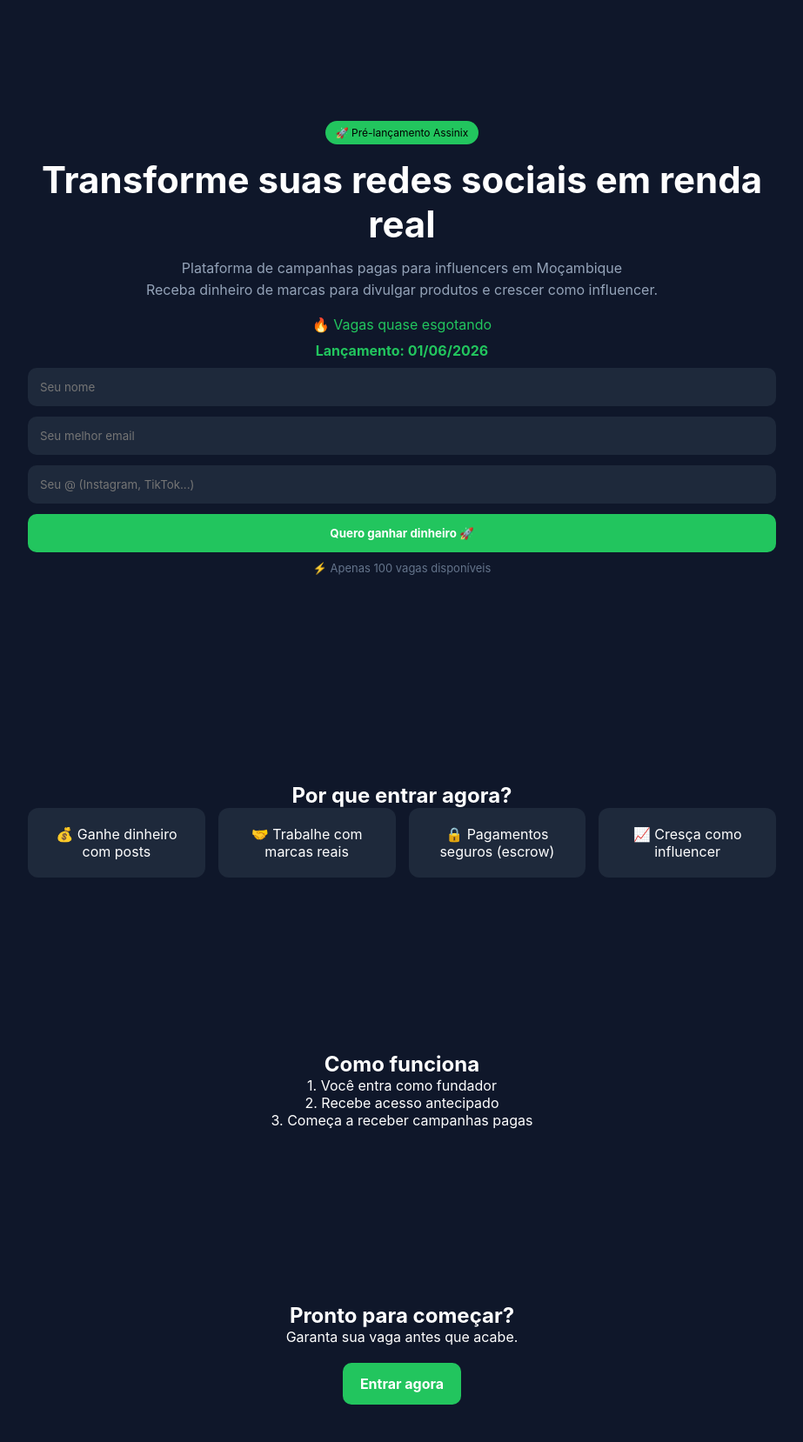
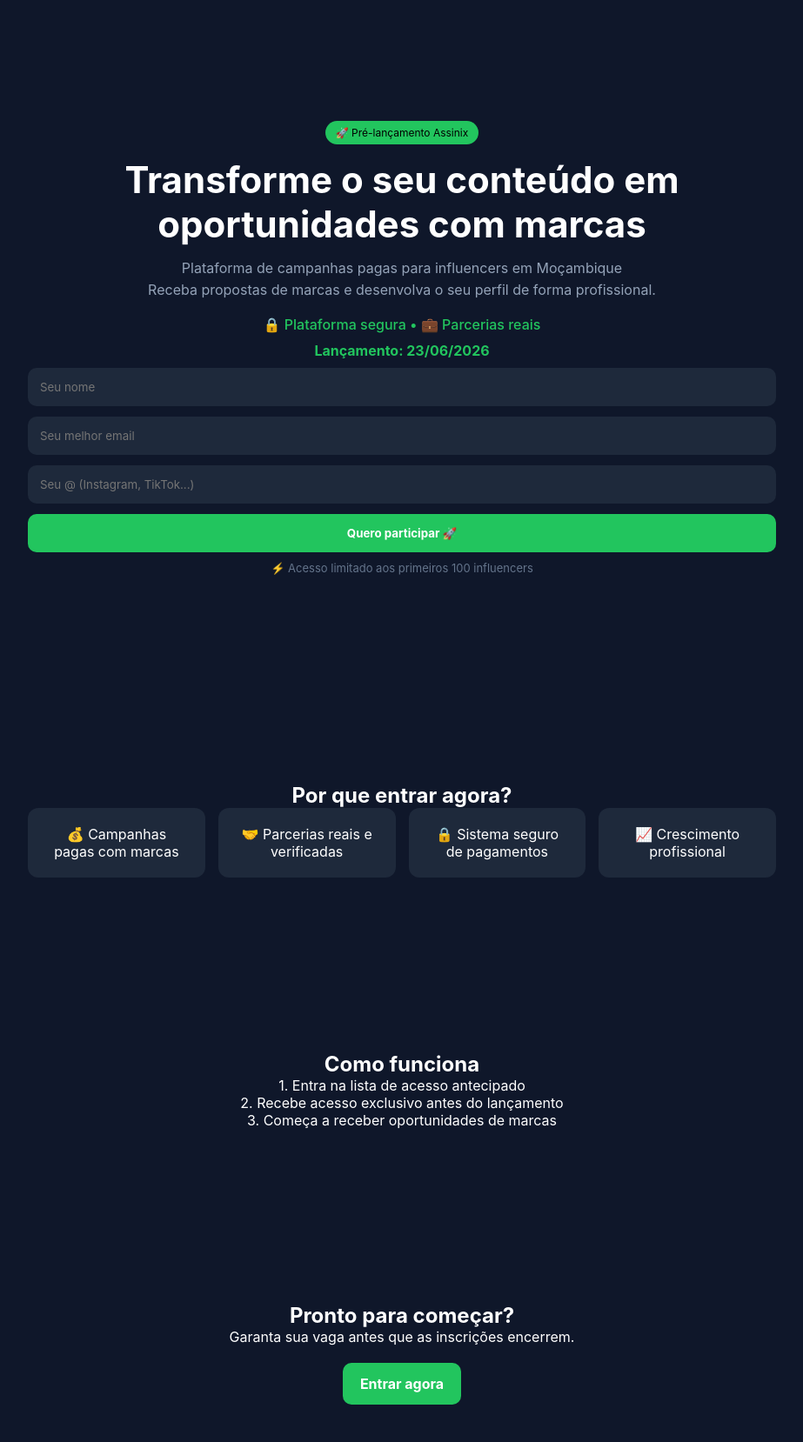
Before and after one commit to Assinixsorte/assinix-prelaunch, a website: page index.html in a window 1280 px wide. Shown: the whole page at 87% size, without its empty margins (178-1101 px from the left). Drawn offline with Linux system fonts and the light colour scheme; a script that the page names is missing.

Commit message:
Atualização do HTML com Supabase e WhatsApp

```diff
--- a/index.html
+++ b/index.html
@@ -6,10 +6,30 @@
 
 <title>Assinix — Ganhe dinheiro como Influencer</title>
 <link rel="icon" href="logo.jpg" type="image/jpeg">
+
 <style>
 *{margin:0;padding:0;box-sizing:border-box;font-family:'Inter',sans-serif;}
 html{scroll-behavior:smooth;}
 body{background:#0f172a;color:#fff;}
+
+/* ANIMAÇÕES */
+.fade-up{
+opacity:0;
+transform:translateY(30px);
+animation:fadeUp 1s ease forwards;
+}
+
+.delay-1{animation-delay:0.2s;}
+.delay-2{animation-delay:0.4s;}
+.delay-3{animation-delay:0.6s;}
+.delay-4{animation-delay:0.8s;}
+
+@keyframes fadeUp{
+to{
+opacity:1;
+transform:translateY(0);
+}
+}
 
 .container{max-width:900px;margin:auto;padding:40px 20px;text-align:center;}
 .hero{min-height:100vh;display:flex;flex-direction:column;justify-content:center;}
@@ -19,9 +39,18 @@
 .launch-date{color:#22c55e;font-weight:bold;margin-bottom:10px;}
 .subtitle{color:#94a3b8;margin-bottom:20px;}
 
-.badge{background:#22c55e;color:#000;padding:6px 12px;border-radius:20px;font-size:12px;margin-bottom:15px;display:inline-block;}
+.badge{
+background:#22c55e;
+color:#000;
+padding:6px 12px;
+border-radius:20px;
+font-size:12px;
+margin-bottom:15px;
+display:inline-block;
+}
 
 .form{display:flex;flex-direction:column;gap:12px;}
+
 .form input{
 padding:14px;
 border:none;
@@ -38,13 +67,29 @@
 color:white;
 font-weight:bold;
 cursor:pointer;
+transition:0.3s;
+}
+
+.form button:hover{
+transform:scale(1.03);
+background:#16a34a;
 }
 
 .urgency{margin-top:10px;font-size:13px;color:#64748b;}
-.proof{color:#22c55e;margin-bottom:10px;}
+
+.proof{
+color:#22c55e;
+margin-bottom:10px;
+font-weight:500;
+}
 
 .section{padding:60px 20px;}
-.grid{display:grid;grid-template-columns:repeat(auto-fit,minmax(200px,1fr));gap:15px;}
+
+.grid{
+display:grid;
+grid-template-columns:repeat(auto-fit,minmax(200px,1fr));
+gap:15px;
+}
 
 .card{
 background:#1e293b;
@@ -52,7 +97,10 @@
 border-radius:12px;
 transition:.3s;
 }
-.card:hover{transform:translateY(-5px);}
+
+.card:hover{
+transform:translateY(-5px) scale(1.02);
+}
 
 #thankYouSection{
 display:none;
@@ -60,6 +108,7 @@
 background:#1e293b;
 padding:25px;
 border-radius:12px;
+animation:fadeUp 0.8s ease;
 }
 
 #joinWhatsappBtn,#whatsappForm button{
@@ -95,6 +144,12 @@
 border-radius:10px;
 text-decoration:none;
 font-weight:bold;
+transition:0.3s;
+}
+
+.cta-btn:hover{
+transform:scale(1.05);
+background:#16a34a;
 }
 
 /* RESPONSIVO */
@@ -115,33 +170,43 @@
 <section class="hero">
 <div class="container">
 
-<div class="badge">🚀 Pré-lançamento Assinix</div>
+<div class="badge fade-up">🚀 Pré-lançamento Assinix</div>
 
-<h1>Transforme suas redes sociais em renda real</h1>
+<h1 class="fade-up delay-1">Transforme o seu conteúdo em oportunidades com marcas</h1>
 
-<p class="slogan">Plataforma de campanhas pagas para influencers em Moçambique</p>
-
-<p class="subtitle">
-Receba dinheiro de marcas para divulgar produtos e crescer como influencer.
+<p class="slogan fade-up delay-2">
+Plataforma de campanhas pagas para influencers em Moçambique
 </p>
 
-<div class="proof">🔥 Vagas quase esgotando</div>
+<p class="subtitle fade-up delay-2">
+Receba propostas de marcas e desenvolva o seu perfil de forma profissional.
+</p>
 
-<p class="launch-date">Lançamento: 01/06/2026</p>
+<div class="proof fade-up delay-3">
+🔒 Plataforma segura • 💼 Parcerias reais
+</div>
 
-<form id="form" class="form">
+<p class="launch-date fade-up delay-3">
+Lançamento: 23/06/2026
+</p>
+
+<form id="form" class="form fade-up delay-4">
 <input name="nome" placeholder="Seu nome" required>
 <input name="email" placeholder="Seu melhor email" required>
 <input name="social" placeholder="Seu @ (Instagram, TikTok...)" required>
 
-<button type="submit" id="submitBtn">Quero ganhar dinheiro 🚀</button>
+<button type="submit" id="submitBtn">Quero participar 🚀</button>
 </form>
 
-<p class="urgency">⚡ Apenas 100 vagas disponíveis</p>
+<p class="urgency fade-up delay-4">⚡ Acesso limitado aos primeiros 100 influencers</p>
 
 <div id="thankYouSection">
-<h2>🎉 Você entrou na lista VIP!</h2>
-<p>Agora entre no grupo exclusivo para receber campanhas primeiro.</p>
+<h2>🎉 Acesso reservado com sucesso</h2>
+
+<p>
+O seu acesso antecipado foi reservado com sucesso.<br><br>
+Agora pode entrar no grupo exclusivo onde partilhamos as primeiras oportunidades e novidades.
+</p>
 
 <button id="joinWhatsappBtn">Entrar no grupo VIP</button>
 
@@ -159,13 +224,13 @@
 
 <section class="section">
 <div class="container">
-<h2>Por que entrar agora?</h2>
+<h2 class="fade-up">Por que entrar agora?</h2>
 
 <div class="grid">
-<div class="card">💰 Ganhe dinheiro com posts</div>
-<div class="card">🤝 Trabalhe com marcas reais</div>
-<div class="card">🔒 Pagamentos seguros (escrow)</div>
-<div class="card">📈 Cresça como influencer</div>
+<div class="card fade-up">💰 Campanhas pagas com marcas</div>
+<div class="card fade-up delay-1">🤝 Parcerias reais e verificadas</div>
+<div class="card fade-up delay-2">🔒 Sistema seguro de pagamentos</div>
+<div class="card fade-up delay-3">📈 Crescimento profissional</div>
 </div>
 
 </div>
@@ -173,18 +238,18 @@
 
 <section class="section">
 <div class="container">
-<h2>Como funciona</h2>
-<p>1. Você entra como fundador</p>
-<p>2. Recebe acesso antecipado</p>
-<p>3. Começa a receber campanhas pagas</p>
+<h2 class="fade-up">Como funciona</h2>
+<p class="fade-up delay-1">1. Entra na lista de acesso antecipado</p>
+<p class="fade-up delay-2">2. Recebe acesso exclusivo antes do lançamento</p>
+<p class="fade-up delay-3">3. Começa a receber oportunidades de marcas</p>
 </div>
 </section>
 
 <section class="section">
 <div class="container">
-<h2>Pronto para começar?</h2>
-<p>Garanta sua vaga antes que acabe.</p>
-<a href="#form" class="cta-btn">Entrar agora</a>
+<h2 class="fade-up">Pronto para começar?</h2>
+<p class="fade-up delay-1">Garanta sua vaga antes que as inscrições encerrem.</p>
+<a href="#form" class="cta-btn fade-up delay-2">Entrar agora</a>
 </div>
 </section>
 
@@ -242,7 +307,7 @@
 }catch(err){
 alert('Erro: '+err.message);
 submitBtn.disabled = false;
-submitBtn.textContent = "Quero ganhar dinheiro 🚀";
+submitBtn.textContent = "Quero participar 🚀";
 }
 });
 
@@ -268,7 +333,7 @@
 
 try{
 const { error } = await supabase
-.from('whatsapp_leads') // ✅ corrigido
+.from('whatsapp_leads')
 .insert([{ phone }]);
 
 if(error) throw error;
@@ -276,7 +341,7 @@
 whatsappForm.style.display='none';
 
 whatsappMessage.innerHTML = `
-✅ Acesso liberado com sucesso!<br><br>
+✅ Acesso confirmado!<br><br>
 <a href="https://chat.whatsapp.com/BgvS4xX8iwj6VkKmhQX5ss?mode=gi_t" target="_blank">
 👉 Entrar no grupo VIP</a>
 `;
```
